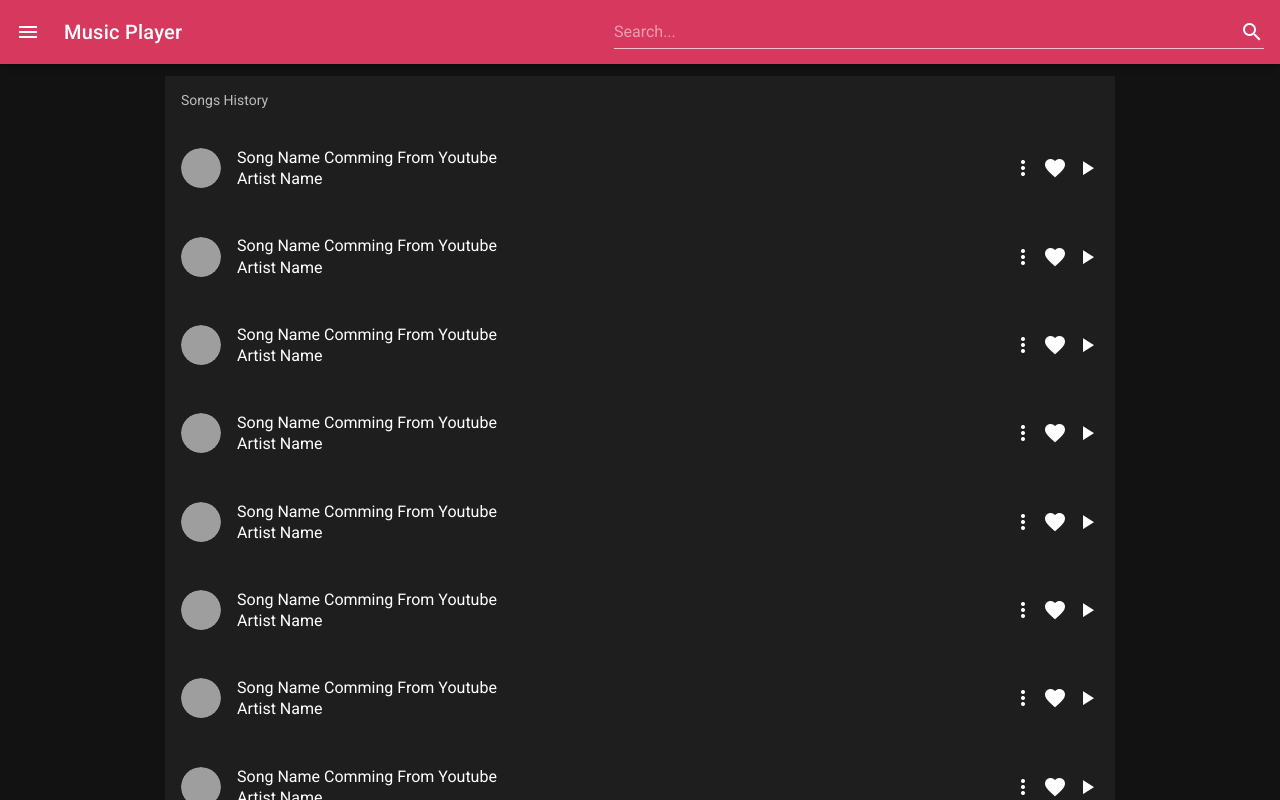
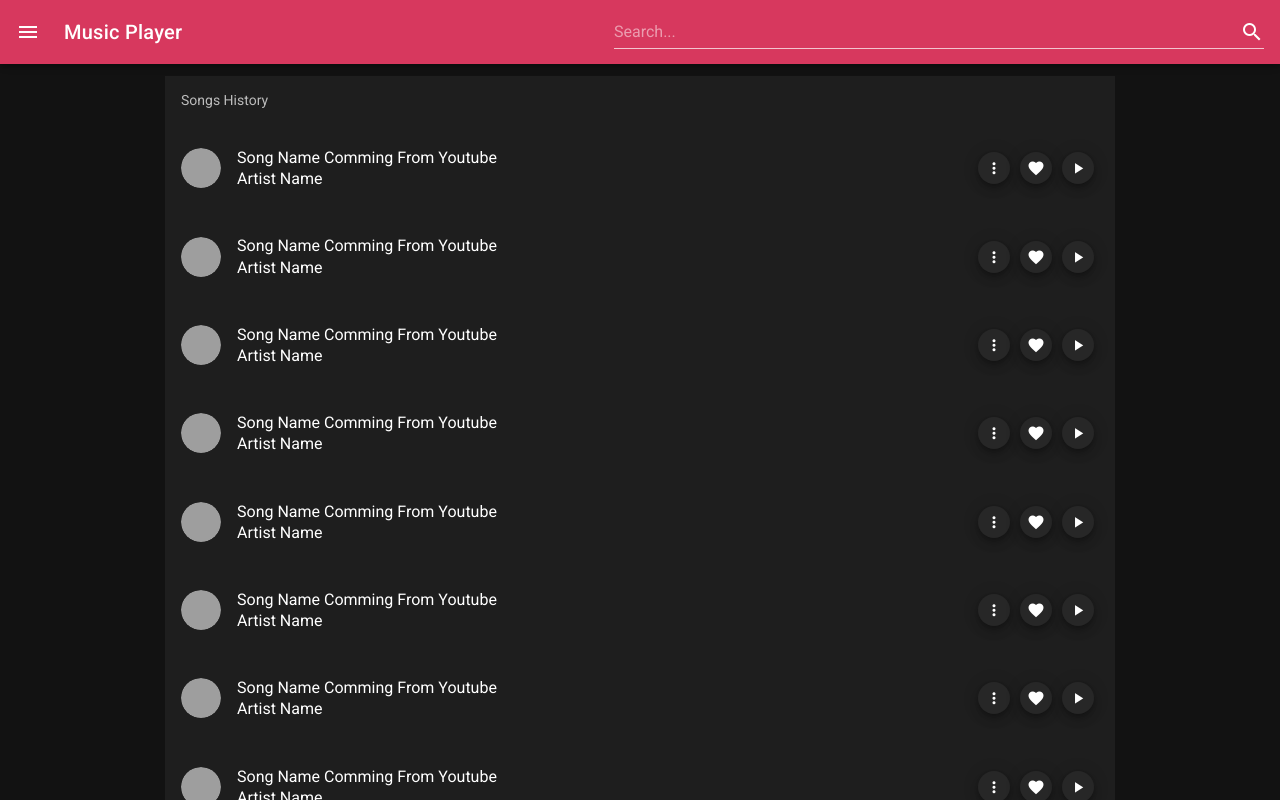
Before and after one commit to sadikBr/music, a Vue app: page /#/history in a window 1280 px wide. Built offline with nearby package versions, Linux system fonts and the light colour scheme; grey boxes are pictures that could not be loaded.

Commit message:
fixing some issues with styling

```diff
--- a/src/components/ContentGroup.vue
+++ b/src/components/ContentGroup.vue
@@ -17,7 +17,7 @@
             ></v-img>
 
             <v-row align="center">
-              <v-col class="padding" cols="9">
+              <v-col class="padding" cols="10">
                 <v-card-title>
                   Top western road trips
                 </v-card-title>
@@ -26,9 +26,9 @@
                   1,000 miles of wonder
                 </v-card-subtitle>
               </v-col>
-              <v-col class="padding" cols="3">
-                <v-icon class="pointer">mdi-play</v-icon>
-              </v-col>
+              <v-btn dark fab x-small flat to="/play">
+                <v-icon>mdi-play</v-icon>
+              </v-btn>
             </v-row>
           </v-card>
         </v-item>
@@ -67,7 +67,4 @@ export default {
     }
   }
 }
-.pointer {
-  cursor: pointer;
-}
 </style>
--- a/src/components/SongsList.vue
+++ b/src/components/SongsList.vue
@@ -2,7 +2,7 @@
   <v-list class="ma-auto" max-width="950px" subheader>
     <v-subheader>{{ groupName }}</v-subheader>
 
-    <v-list-item v-for="n in 10" :key="n" link to="/">
+    <v-list-item v-for="n in 10" :key="n" link to="/play">
       <v-list-item-avatar>
         <v-img
           src="https://cdn.vuetifyjs.com/images/cards/sunshine.jpg"
@@ -15,9 +15,15 @@
         </v-list-item-content>
       </v-list-item-content>
       <v-list-item-icon>
-        <v-icon class="ml-2">mdi-dots-vertical</v-icon>
-        <v-icon class="ml-2">mdi-heart</v-icon>
-        <v-icon class="ml-2">mdi-play</v-icon>
+        <v-btn class="btn-edit" x-small fab>
+          <v-icon>mdi-dots-vertical</v-icon>
+        </v-btn>
+        <v-btn class="btn-edit" x-small fab>
+          <v-icon>mdi-heart</v-icon>
+        </v-btn>
+        <v-btn class="btn-edit" fab x-small to="/play">
+          <v-icon>mdi-play</v-icon>
+        </v-btn>
       </v-list-item-icon>
     </v-list-item>
   </v-list>
@@ -30,6 +36,12 @@ export default {
 </script>
 
 <style scoped>
+.btn-edit {
+  margin: 5px;
+  display: flex;
+  align-items: center;
+  justify-content: center;
+}
 .v-list-item__icon {
   align-self: center !important;
 }
```
